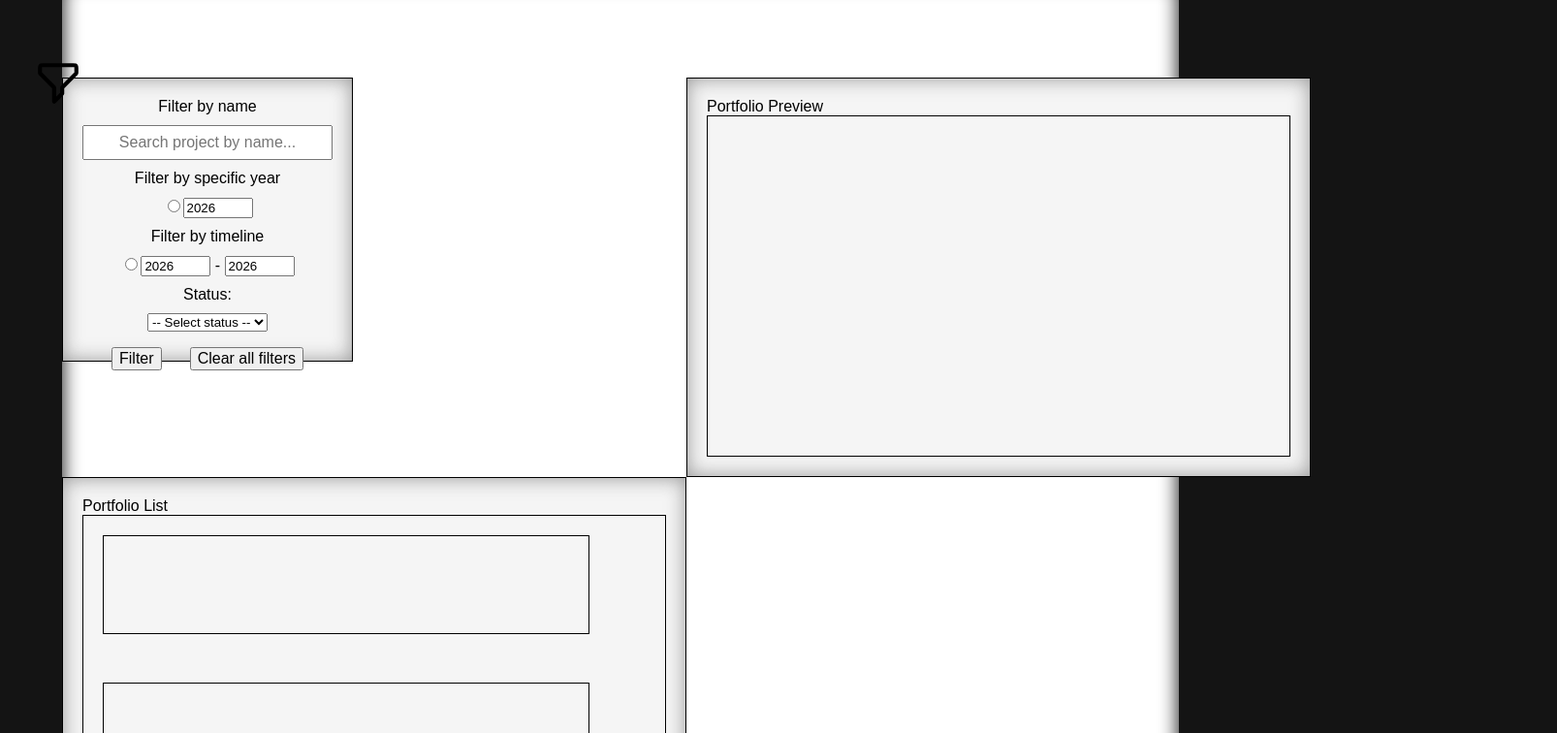
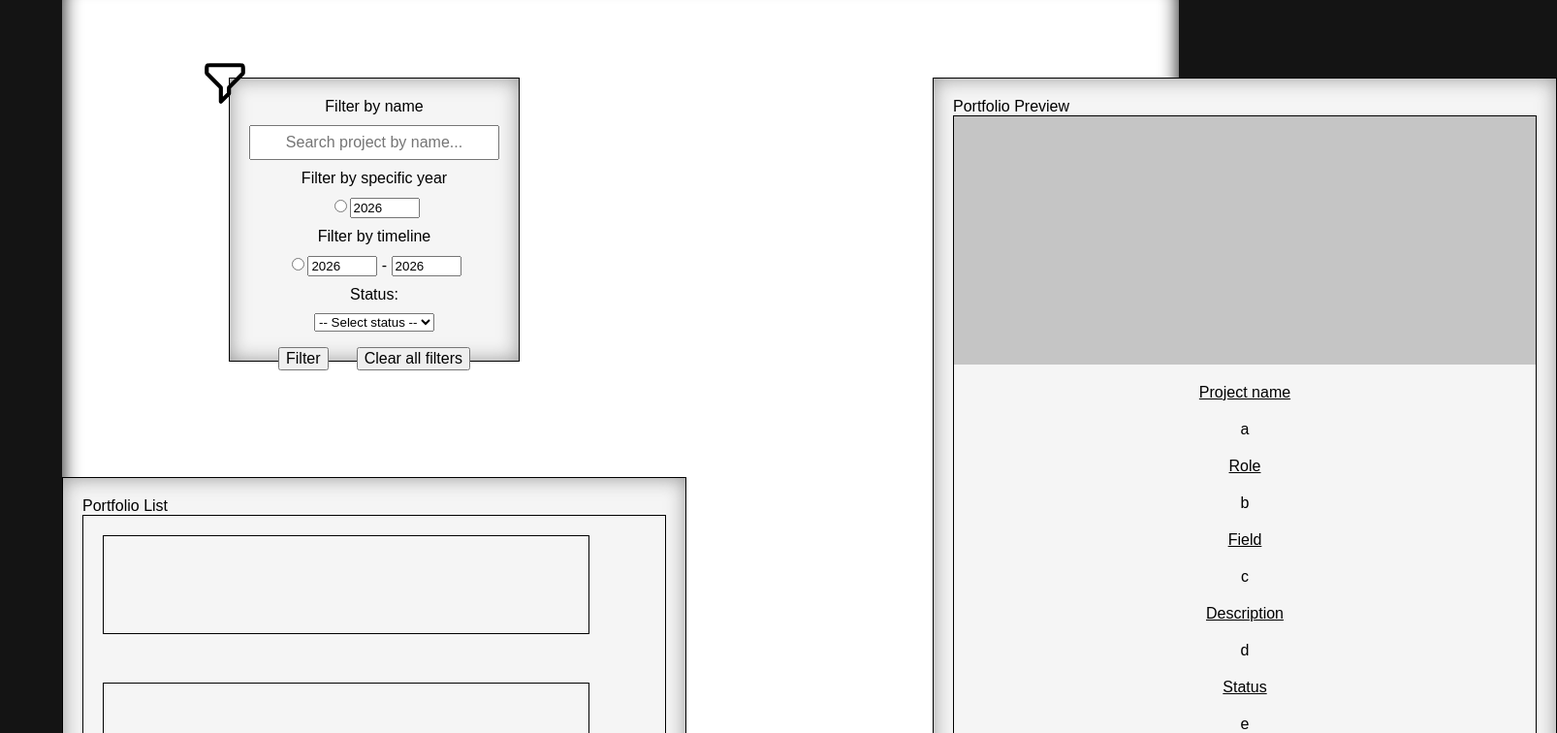
Before and after one commit to MichaelYorman/henrijorcom, a React (Vite) app: page /portfolio in a window 1280 px wide. Shown: the part 320-1076 px from the top of the page at 97% size, 1606 px wide, since content can reach past the window. Built offline with nearby package versions, Linux system fonts and the light colour scheme.

Commit message:
added some placeholders

```diff
--- a/src/components/Portfolio/Preview.jsx
+++ b/src/components/Portfolio/Preview.jsx
@@ -7,6 +7,23 @@ function Preview() {
             <div className="portfolio-preview-box">
             <label>Portfolio Preview</label>
             <div className="portfolio-preview-content">
+            <div className="portfolio-preview-image"></div>
+            <div className="portfolio-preview-header">Project name</div>
+            <div className="portfolio-preview-text">a</div>
+            <div className="portfolio-preview-header">Role</div>
+            <div className="portfolio-preview-text">b</div>
+            <div className="portfolio-preview-header">Field</div>
+            <div className="portfolio-preview-text">c</div>
+            <div className="portfolio-preview-header">Description</div>
+            <div className="portfolio-preview-text">d</div>
+            <div className="portfolio-preview-header">Status</div>
+            <div className="portfolio-preview-text">e</div>
+            <div className="portfolio-preview-header">Time</div>
+            <div className="portfolio-preview-text">f</div>
+            <div className="portfolio-preview-header">Time</div>
+            <div className="portfolio-preview-text">f</div>
+            <div className="portfolio-preview-header">Time</div>
+            <div className="portfolio-preview-text">f</div>
             </div>
             </div>
         </div>
--- a/src/styles/Portfolio/Portfolio.css
+++ b/src/styles/Portfolio/Portfolio.css
@@ -14,6 +14,7 @@
 
 .portfolio-grid-container {
   display: grid;
+  justify-items:center;
   grid-template-columns: 1fr 1fr;
   grid-template-rows:1fr 1fr;
   margin:100px;
--- a/src/styles/Portfolio/Preview.css
+++ b/src/styles/Portfolio/Preview.css
@@ -1,5 +1,8 @@
 .portfolio-preview-box {
     display:flex;
+    position:absolute;
+    justify-self:center;
+    height:800px;
     flex-direction:column;
     width:fit-content;
     padding:20px;
@@ -7,19 +10,32 @@
     box-shadow: inset 0 0 20px rgba(99, 99, 99, 0.65);
     background-color:whitesmoke;
     grid-column:2;
-    grid-row: 1 / span 2;
+    grid-row: 1 / span 3;
 }
 
 .portfolio-preview-content {
     display:flex;
+    flex-direction:column;
     border:1px solid black;
-    flex-direction:row;
     align-items:center;
     width:600px;
-    height:350px;
+    height:100%;
     flex-wrap:wrap;
     overflow-y: scroll;
     overflow-x: hidden;
-    gap:10px;
+    gap:20px;
+}
+
+.portfolio-preview-image {
+    height:256px;
+    width:100%;
+    background-color: rgb(197, 197, 197);
+}
+
+.portfolio-preview-header {
+    text-decoration:underline;
+}
+
+.portfolio-preview-text {
 
 }
```
